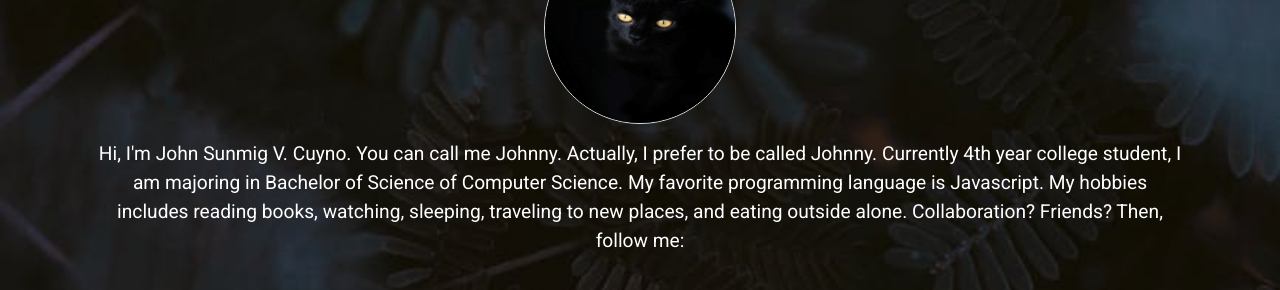
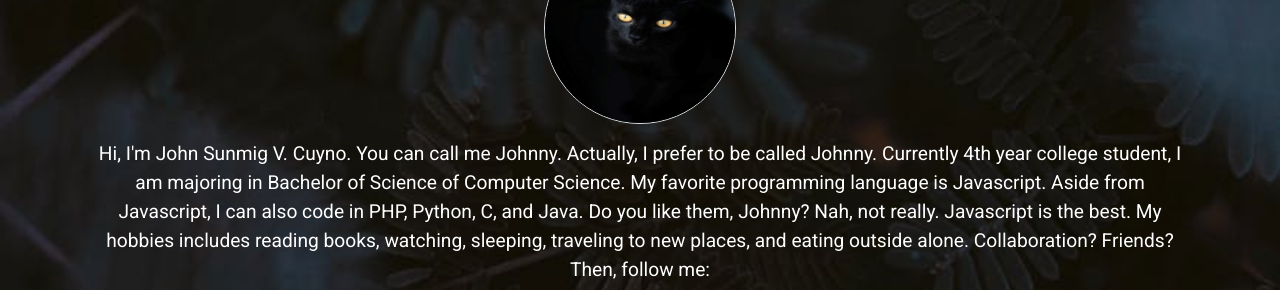
Before and after one commit to jhnnycyn008/capstone1-cuyno, a plain HTML site: page index.html in a window 1280 px wide. Shown: the part 2075-2365 px from the top of the page. Drawn offline with nearby package versions, Linux system fonts and the light colour scheme.

Commit message:
Add some contents

```diff
--- a/index.html
+++ b/index.html
@@ -151,9 +151,10 @@
                                 Hi, I'm John Sunmig V. Cuyno. You can call me Johnny. Actually, I prefer to
                                 be called Johnny. Currently 4th year college student, I am majoring in
                                 Bachelor of Science of Computer Science. My favorite programming language is
-                                Javascript. My hobbies includes reading books, watching, sleeping,
-                                traveling to new places, and eating outside alone. Collaboration? Friends?
-                                Then, follow me:
+                                Javascript. Aside from Javascript, I can also code in PHP, Python, C, and Java. Do
+                                you like them, Johnny? Nah, not really. Javascript is the best. My hobbies includes
+                                reading books, watching, sleeping, traveling to new places, and eating outside alone.
+                                Collaboration? Friends? Then, follow me:
                             </p>
                             <div class="d-flex justify-content-center my-4">
                                 <a href="https://gitlab.com/jhnnycyn008" target="_blank"><i class="fa fa-gitlab mx-3" id="follow"></i></a>
```
